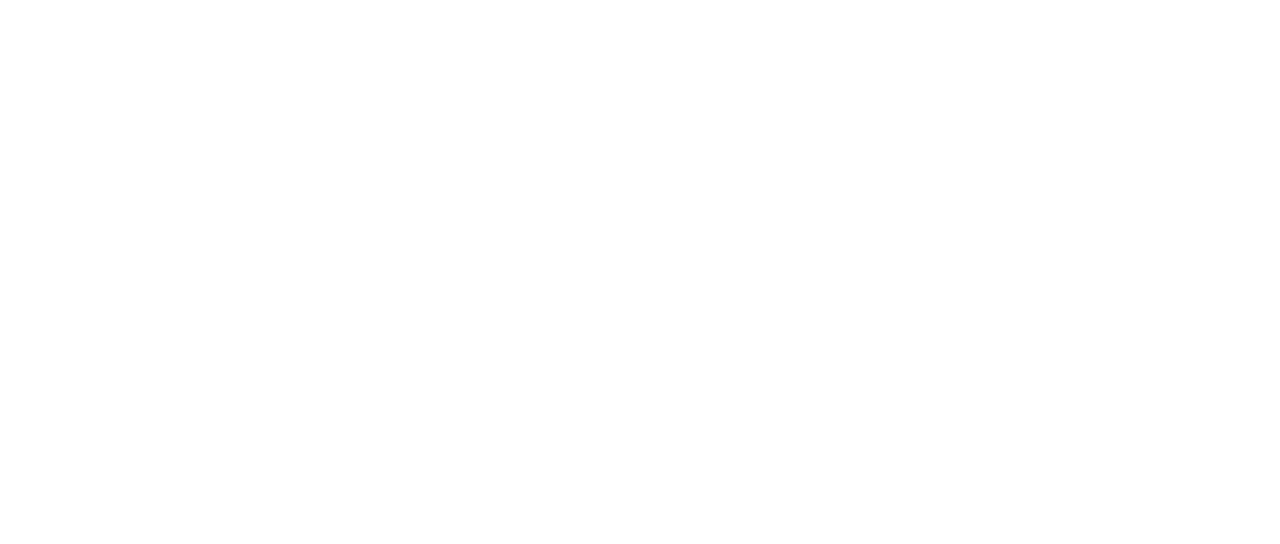
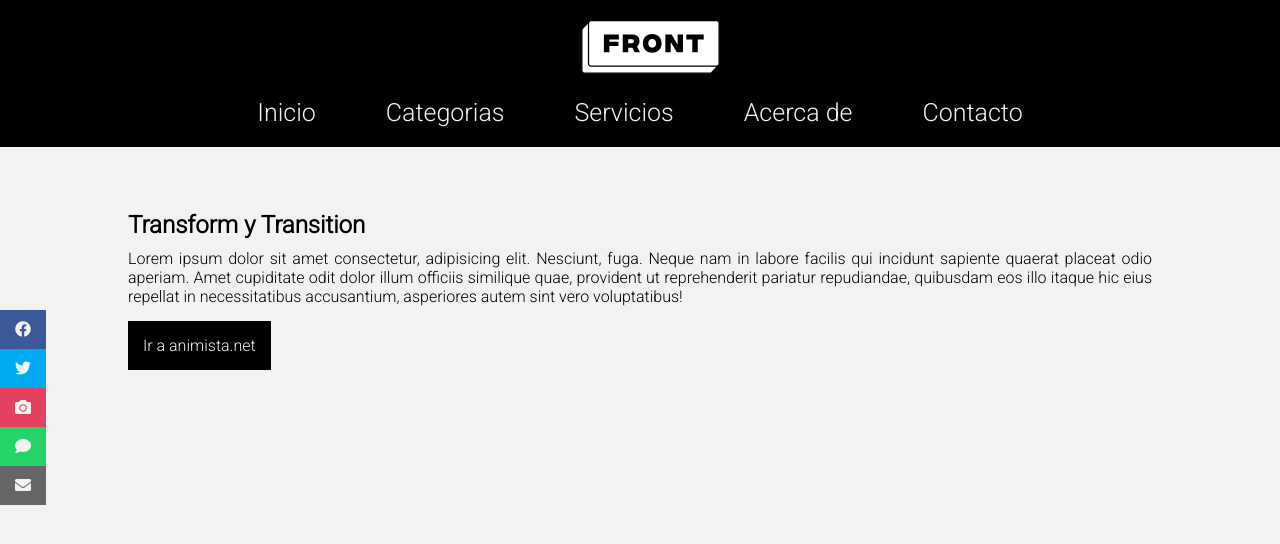
Before and after one commit to LStephanieGS/clase_17, a plain HTML site: page index.html in a window 1280 px wide. Drawn offline with Linux system fonts and the light colour scheme.

Commit message:
Estructura principal

```diff
--- /dev/null
+++ b/css/style_base.css
@@ -0,0 +1,141 @@
+@import url('https://fonts.googleapis.com/css2?family=Roboto:wght@300&display=swap');
+
+*{
+    box-sizing: border-box;
+    margin: 0;
+    padding: 0;
+}
+:root{
+    --primary-color: #000;
+    --secondary-color:#f2f2f2;
+    --decoration-color:#c79800;
+   }
+
+body{
+    background:var(--secondary-color);
+    font-family: 'Roboto';
+    color:var(--primary-color);
+    width: 100%;
+  }
+
+header{
+    background-color:var(--primary-color);
+    text-align: center;
+    z-index: 100;
+}
+header .logo {
+    margin-top: 20px;
+    margin-left: 20px;
+}
+
+/** Menú principal */
+nav ul {
+    display: flex;
+    justify-content: center;
+    list-style: none;
+    /* padding: 0px;
+    margin-left: 10px;          NO son necesarias porque usamos flex*/
+}
+nav ul li {
+    margin: 20px;
+}
+nav ul li a{
+    position:relative;
+    margin:15px;
+    font-size:25px;
+    color:var(--secondary-color);
+    text-decoration: none;
+}
+
+nav ul li a:before{
+    content:'';
+    background: var(--decoration-color);
+    position:absolute;
+    bottom:-10px;
+    /* alto y ancho=0 */
+    /* transition: ; */
+}
+nav ul li a:hover{
+    color: #c79800;
+    /* ancho final */
+}
+
+/* Barra redes */
+.social {
+	position: fixed;
+	left: 0;
+	top: calc(50% - 90px); /* Para que quede centrada le decimos que al 50% del alto le reste la mitad del alto de la barra: 16px de la letra + 10 padding-top + 10padding-bottom */
+	z-index: 2000;
+}
+.social ul {
+	list-style: none;
+}
+
+.social ul li a {
+    display: inline-block; /* porque le quiero agregar padding */
+    color:var(--secondary-color);
+    background: var(--primary-color);
+    padding: 10px 15px;
+    text-decoration: none;
+    /* transition: ; */
+}
+
+.social ul li .icon-facebook {background:#3b5998;} /* Establecemos los colores de cada red social, aprovechando su class */
+.social ul li .icon-twitter {background: #00abf0;}
+.social ul li .icon-instagram {background: #E4405F;}
+.social ul li .icon-whatsapp {background: #25D366;}
+.social ul li .icon-mail {background: #666666;}
+
+.social ul li a:hover{
+    font-size: 2em;
+    /* transform: ; */
+    /* padding: ; */
+}
+
+
+  /* Contenido */
+.container{
+    width: 80%;
+    margin: 5% auto;
+}
+
+.container p{
+    margin-top: 10px;
+    text-align: justify;
+}
+.container a{
+    display: inline-block;
+    background-color:var(--primary-color);
+    color:var(--secondary-color);
+    text-decoration: none;
+    padding: 15px;
+    margin-top: 15px;
+}
+.container a:hover{
+    color:var(--decoration-color);
+}
+a:visited {
+    color: green;
+}
+
+/* spinner| */
+.spinner{
+    width: 64px;
+    height: 64px;
+    position: fixed;
+    top: calc(50% - 32px);
+    left: calc(50% - 32px);
+    border-radius: 50%;
+    z-index: 2
+ }
+.spinner {
+    background-color: transparent;
+    border-top: 10px solid rgb(188, 202, 66);
+    border-right: 10px solid rgb(66,139,202);
+    border-bottom: 10px solid rgb(202, 66, 129);
+    border-left: 10px solid rgba(66,139,202,.2);
+     /* animation: ; */
+ }
+/* keyframes
+    crear la animación con la rotación desde el momento 0 y momento 100
+ */
--- a/css/styles.css
+++ /dev/null
@@ -1,19 +0,0 @@
-body{
-    display: flex;
-    justify-content: center;
-    align-items: center;
-    min-height: 50vh;
-}
-.circulo{
-    width: 100px;
-    height: 100px;
-    background-color: teal;
-    border-radius: 59%;
-    position: relative;
-    transition-property: scale;
-}
-.circulo:hover{
-    scale: 1.5;
-    transition: 2s;
-    background-color: blueviolet;
-}
--- a/index.html
+++ b/index.html
@@ -2,12 +2,38 @@
 <html lang="es">
 <head>
     <meta charset="UTF-8">
+    <meta http-equiv="X-UA-Compatible" content="IE=edge">
     <meta name="viewport" content="width=device-width, initial-scale=1.0">
-    <link rel="stylesheet" href="css/styles.css" type="stylesheet">
-    <title>Document hola</title>
+    <title>CSS avanzado</title>
+    <link rel="stylesheet" href="https://use.fontawesome.com/releases/v5.15.3/css/all.css" integrity="sha384-SZXxX4whJ79/gErwcOYf+zWLeJdY/qpuqC4cAa9rOGUstPomtqpuNWT9wdPEn2fk" crossorigin="anonymous">
+    <link rel="stylesheet" href="./css/style_base.css">
 </head>
-<body>
-
-
+<body >
+    <header>
+        <img class="logo" src="img/logo.svg" alt="">
+		<nav>
+			<ul>
+				<li><a href="#">Inicio</a></li>
+				<li><a href="/categorias.html">Categorias</a></li>
+				<li><a href="/servicios.html">Servicios</a></li>
+				<li><a href="/acerca_de.html">Acerca de</a></li>
+				<li><a href="#">Contacto</a></li>
+			</ul>
+		</nav>
+	</header>
+    <aside class="social">
+		<ul>
+			<li><a href="#" target="_blank" class="icon-facebook"><i class="fab fa-facebook"></i></a></li>
+			<li><a href="#" target="_blank" class="icon-twitter"><i class="fab fa-twitter"></i></a></li>
+			<li><a href="#" target="_blank" class="icon-instagram"><i class="fas fa-camera"></i></a></li>
+			<li><a href="#" target="_blank" class="icon-whatsapp"><i class="fas fa-comment"></i></a></li>
+			<li><a href="mailto:lromiglia@digitalhouse.com" class="icon-mail"><i class="fas fa-envelope"></i></a></li>
+		</ul>
+    </aside>
+    <section class="container ">
+        <h1>Transform y Transition</h1>
+        <p>Lorem ipsum dolor sit amet consectetur, adipisicing elit. Nesciunt, fuga. Neque nam in labore facilis qui incidunt sapiente quaerat placeat odio aperiam. Amet cupiditate odit dolor illum officiis similique quae, provident ut reprehenderit pariatur repudiandae, quibusdam eos illo itaque hic eius repellat in necessitatibus accusantium, asperiores autem sint vero voluptatibus!</p>
+        <a href="https://animista.net/" target="_blank">Ir a animista.net</a>
+    </section>
 </body>
 </html>
```
Also changed, not shown: img/logo.svg (added).
